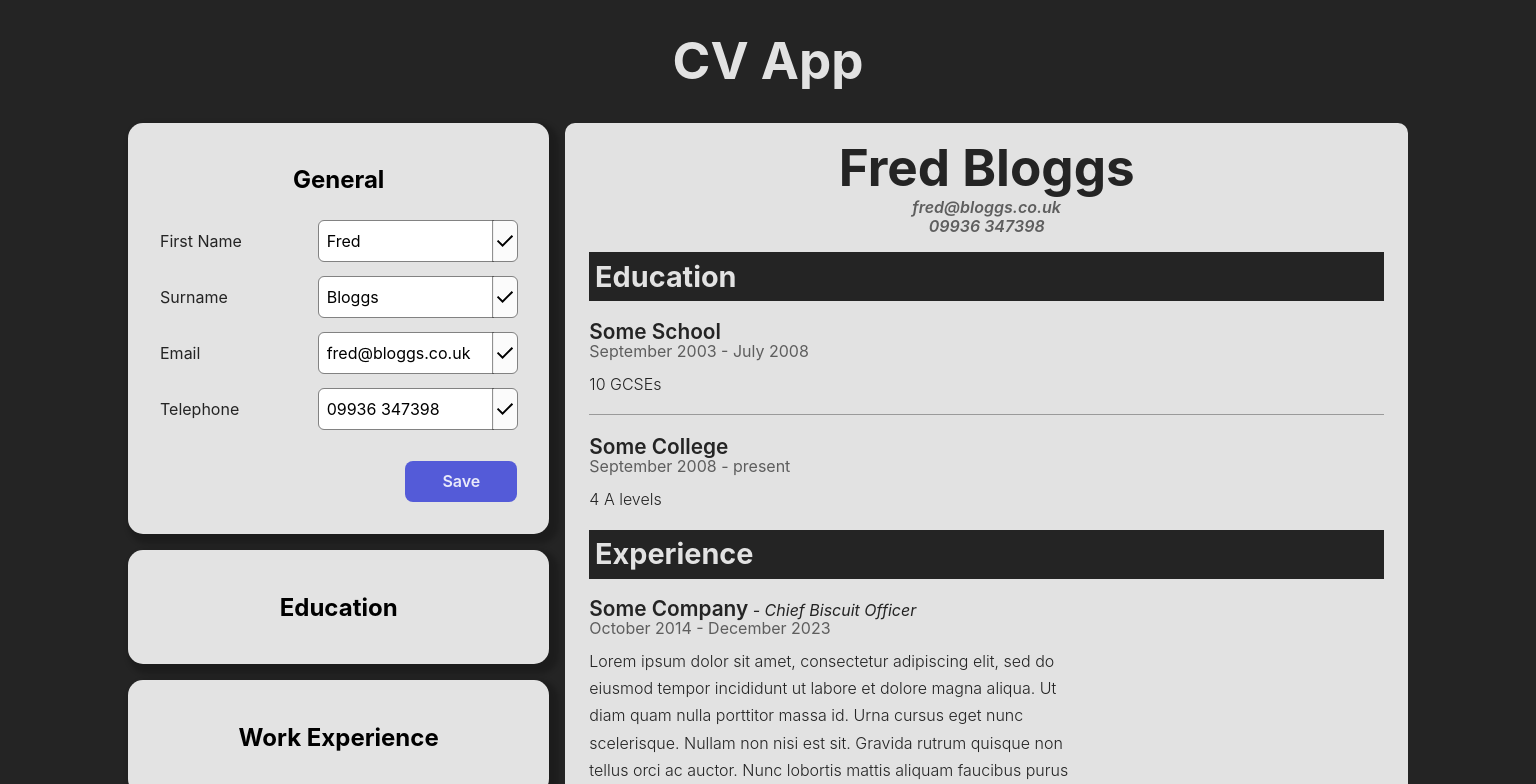
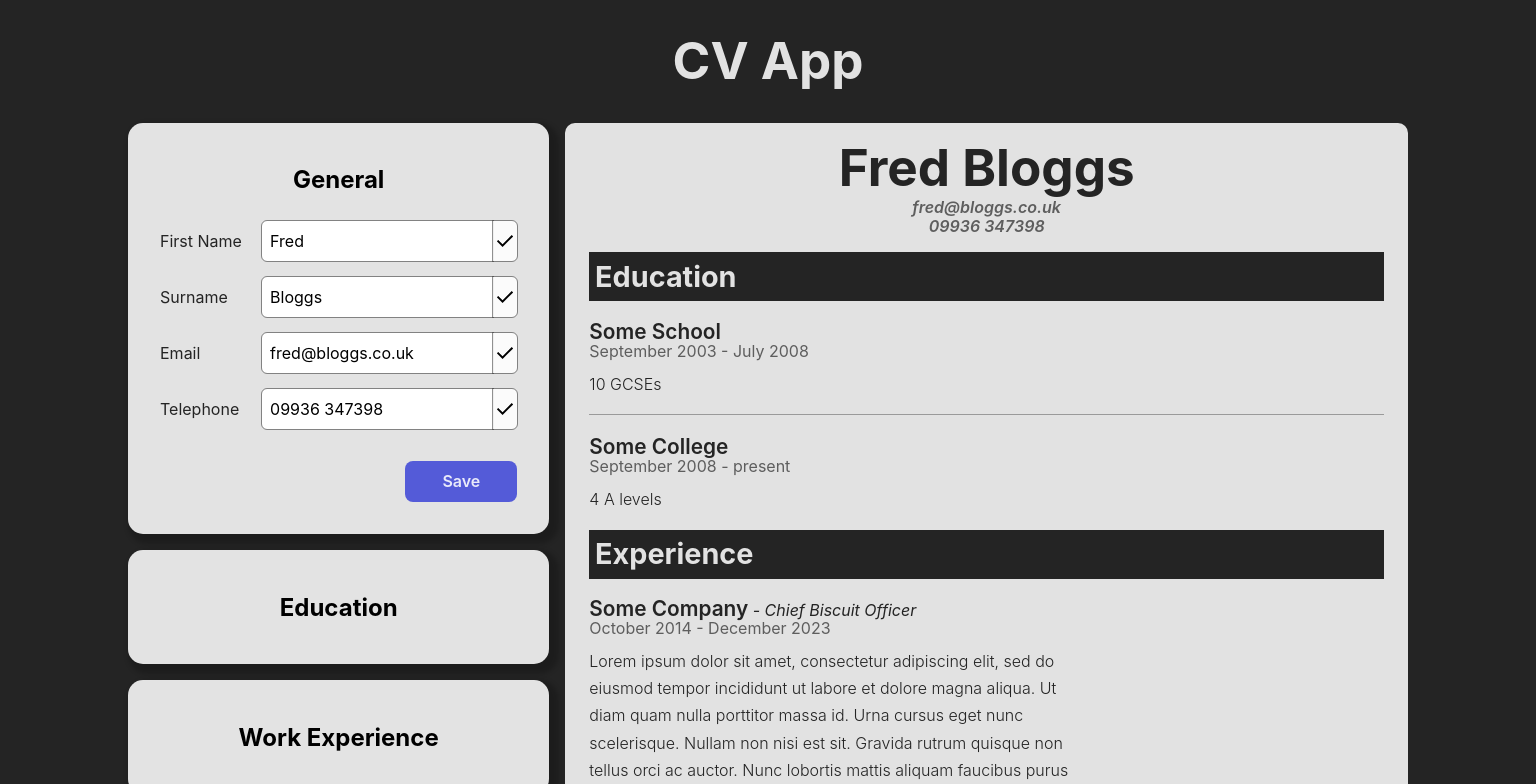
Before and after one commit to rubicon2/odin-cv-app, a React (Vite) app: page / in a window 1536 px wide. Shown: the top 784 px of the page. Built offline with nearby package versions, Linux system fonts and the light colour scheme.

Commit message:
Improve formatting of ToggleEditField at different screen sizes

```diff
--- a/src/components/ToggleEditField/index.css
+++ b/src/components/ToggleEditField/index.css
@@ -5,9 +5,15 @@
   position: relative;
 }
 
+.toggle-edit-field-input-container {
+  display: flex;
+  width: 100%;
+}
+
 .toggle-edit-field-label,
 .toggle-edit-field-input,
 .toggle-edit-field-readonly {
+  width: 100%;
   text-align: left;
   padding: 0.5rem;
   font-size: 1rem;
@@ -18,6 +24,7 @@
   outline: none;
   width: 1.2rem;
   height: 1.2rem;
+  align-self: center;
 }
 .toggle-edit-field-input[type='checkbox']:focus,
 .toggle-edit-field-input[type='radio']:focus {
@@ -37,10 +44,15 @@
   border-radius: 0 5px 5px 0;
   outline: 1px solid #24242481;
   background-color: var(--light-color);
+  width: min-content;
 }
 
 .toggle-edit-field-input:invalid {
   background-color: pink;
+}
+
+.always-flex-row {
+  flex-direction: row;
 }
 
 @media (min-width: 1300px) {
@@ -49,10 +61,7 @@
     justify-content: space-between;
   }
 
-  .toggle-edit-field-label,
-  .toggle-edit-field-input,
-  .toggle-edit-field-readonly {
-    /* Put on this media query - if on mobile layout it overflows the container for some reason?? Even though 100% is LITERALLY 100% of the parent container! */
-    width: 100%;
+  .toggle-edit-field-label {
+    width: 40%;
   }
 }
--- a/src/components/ToggleEditField/index.jsx
+++ b/src/components/ToggleEditField/index.jsx
@@ -26,9 +26,12 @@ export default function ToggleEditField({
     event.target.checkValidity() ? setStatusIcon(tick) : setStatusIcon(cross);
   }
 
+  let className = 'toggle-edit-field';
+
   switch (inputType) {
     case 'checkbox':
     case 'radio': {
+      className += ' always-flex-row';
       input = (
         <input
           type={inputType}
@@ -44,7 +47,7 @@ export default function ToggleEditField({
     }
     default: {
       input = (
-        <>
+        <div className="toggle-edit-field-input-container">
           <input
             type={inputType}
             className="toggle-edit-field-input"
@@ -61,14 +64,14 @@ export default function ToggleEditField({
             className="toggle-edit-field-input-status-icon"
             src={statusIcon}
           ></img>
-        </>
+        </div>
       );
       readOnlyMessage = value || 'Not stated';
     }
   }
 
   return (
-    <div className="toggle-edit-field">
+    <div className={className}>
       <label className="toggle-edit-field-label" htmlFor={uniqueId}>
         {fieldName}
       </label>
```
